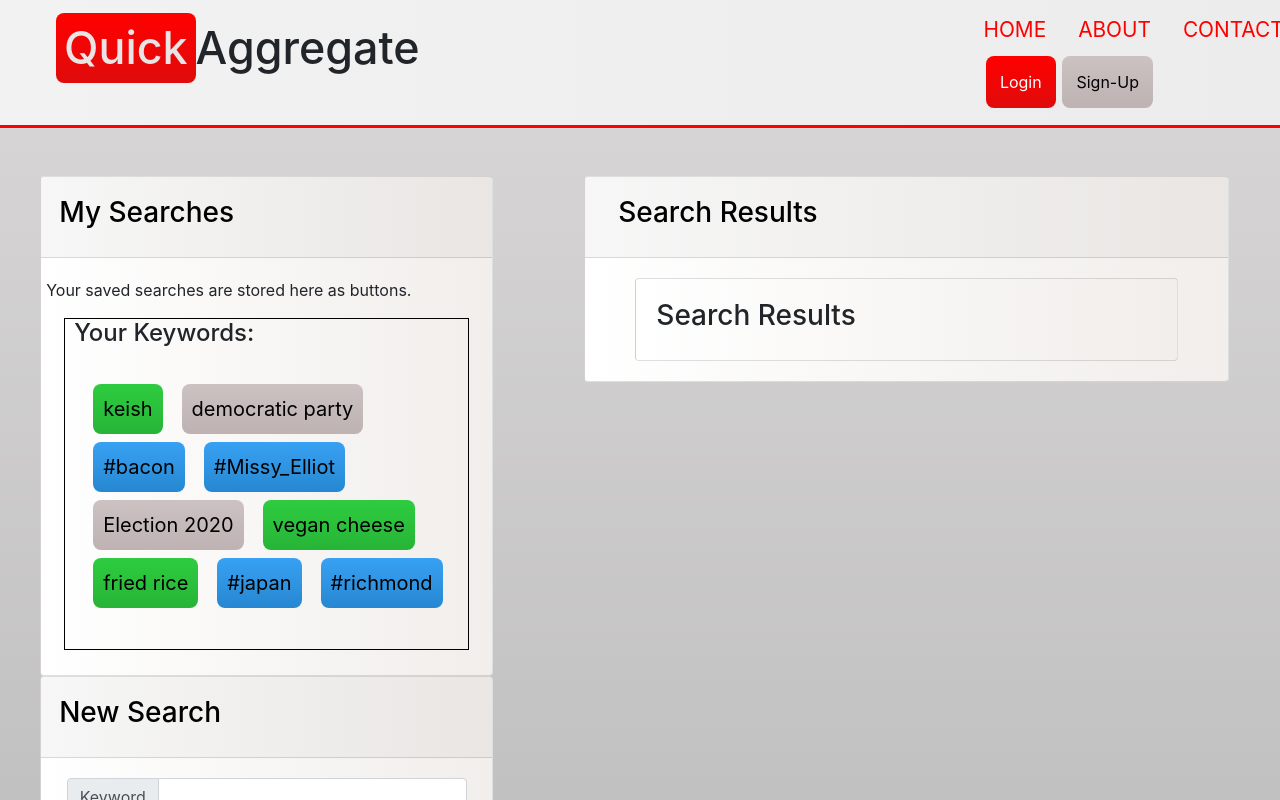
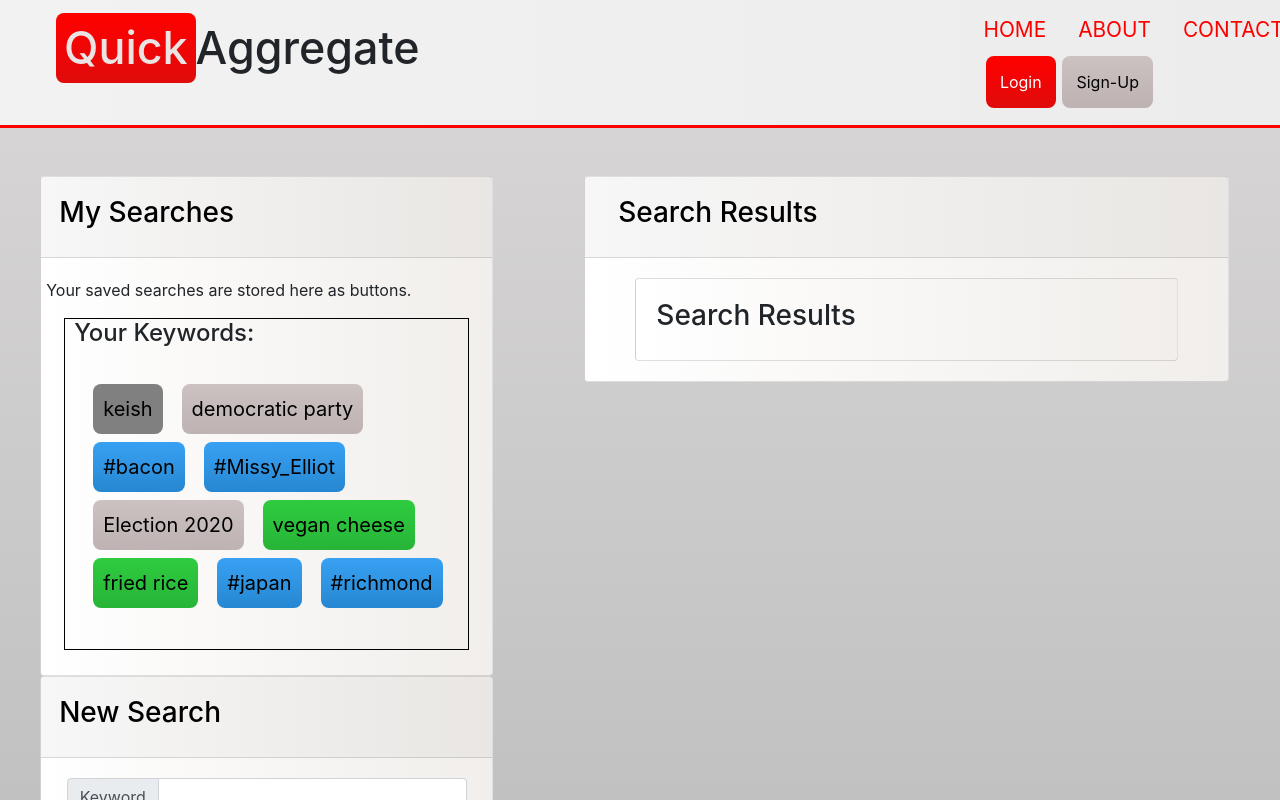
Before and after one commit to HermesCat/Quick-Aggregate, a React (Create React App) app in the folder client/: page / in a window 1280 px wide. In both pictures the pointer is over the button "keish". Shown: the top 800 px of the page. Built offline with nearby package versions, Linux system fonts and the light colour scheme.

Commit message:
fixed the button css

```diff
--- a/client/src/components/Formatted_Buttons/style.css
+++ b/client/src/components/Formatted_Buttons/style.css
@@ -12,15 +12,22 @@
 .recipe-buttons {
     background: var(--recipe-green);
 }
+.recipe-buttons:hover {
+    background: grey;
+}
 
 .news-buttons {
     background: var(--main-grey);
+}
+
+.news-buttons:hover {
+    background: grey;
 }
 
 .twitter-buttons {
     background: var(--twitter-blue);
 }
 
-.user-keyword:hover {
-    background-color: grey;
+.twitter-buttons:hover {
+    background: grey;
 }
```
